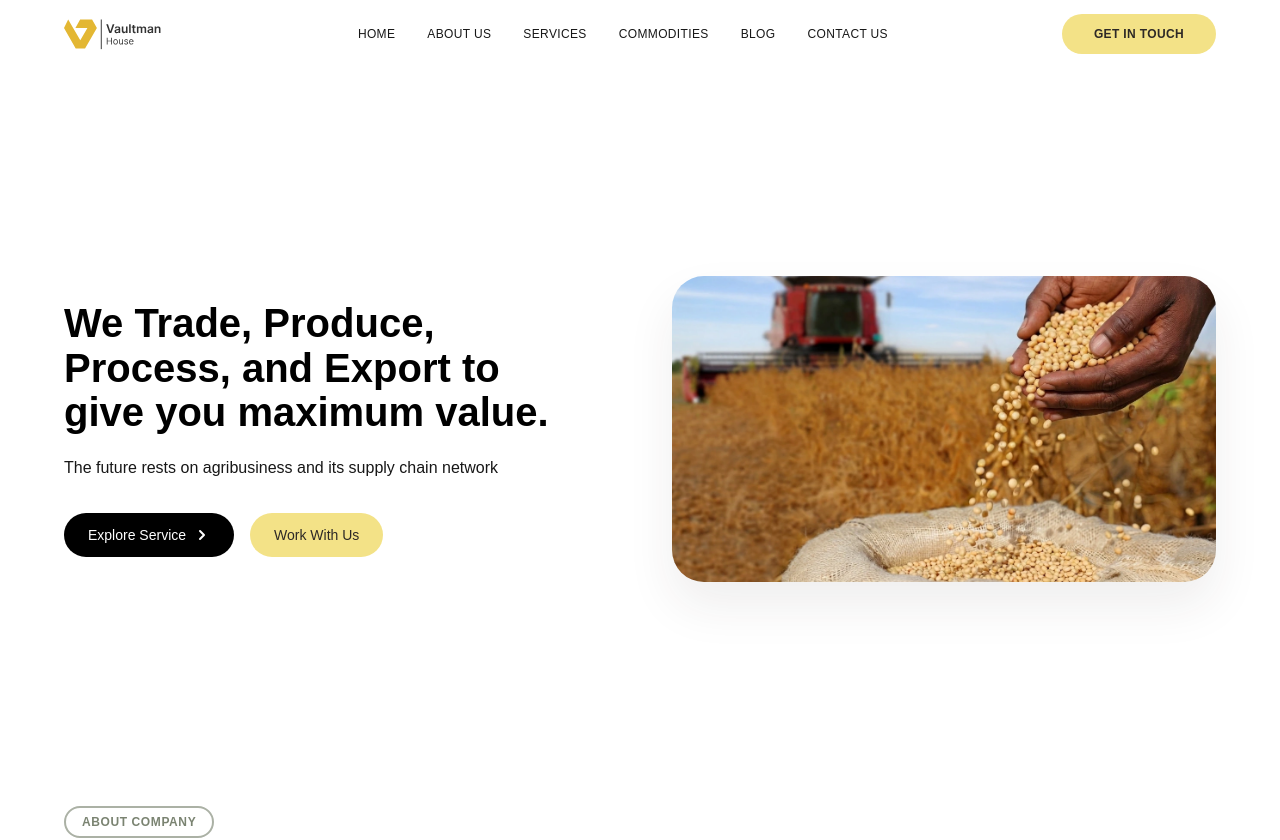
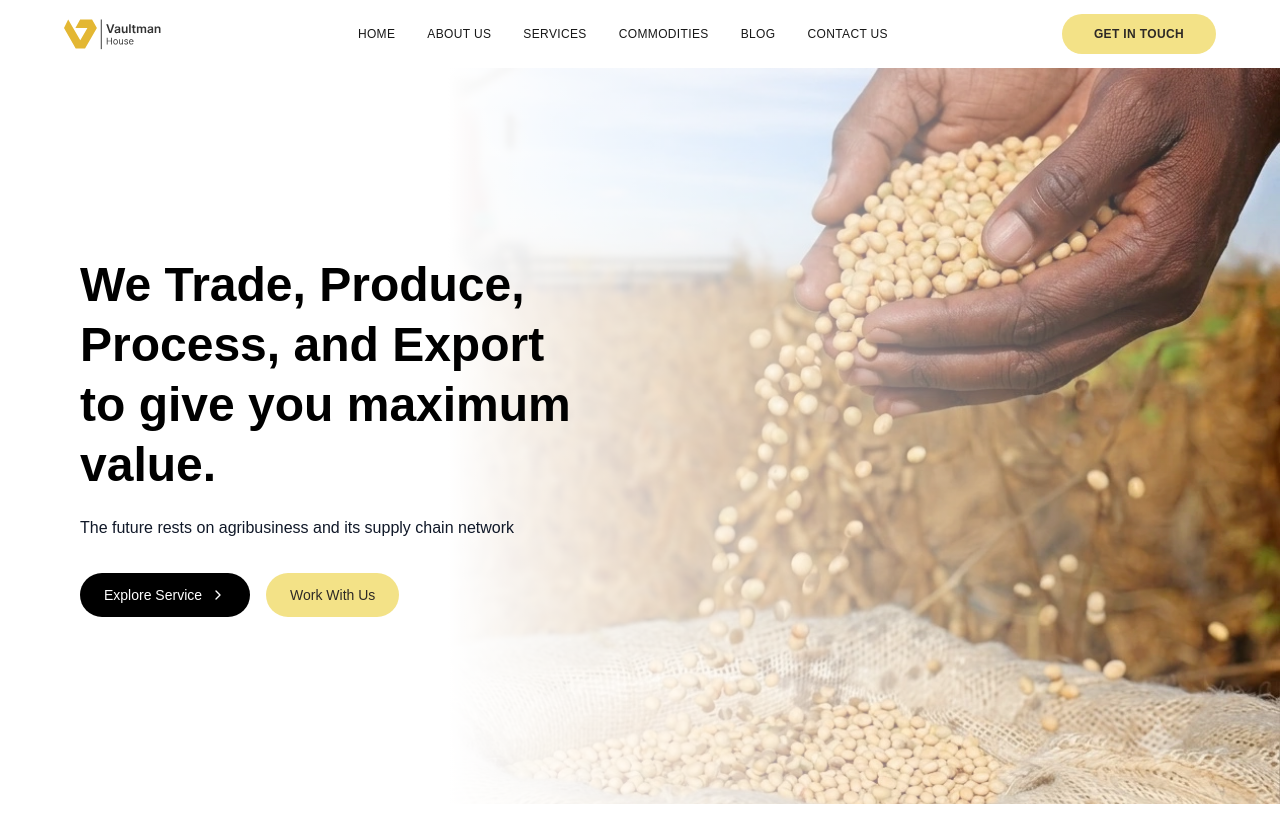
Before and after one commit to dominicnaatey/vaultmanhouse, a Next.js app: page / in a window 1280 px wide. Shown: the top 840 px of the page. Built offline with nearby package versions, Linux system fonts and the light colour scheme.

Commit message:
feat(page): switch hero section from HeroSection2 to HeroSection3

```diff
--- a/app/page.tsx
+++ b/app/page.tsx
@@ -1,4 +1,4 @@
-// import HeroSection from '@/components/HeroSection';
+import HeroSection3 from '@/components/HeroSection3';
 import HeroSection2 from '@/components/HeroSection2';
 import AboutSection from '@/components/AboutSection';
 // import FeaturesStrip from '@/components/FeaturesStrip';
@@ -11,7 +11,8 @@ import BlogSection from '@/components/BlogSection';
 export default function Home() {
   return (
     <>
-      <HeroSection2 />
+      {/* <HeroSection2 /> */}
+      <HeroSection3 />
       <AboutSection />
       {/* <FeaturesStrip /> */}
       <ServicesSection />
```
